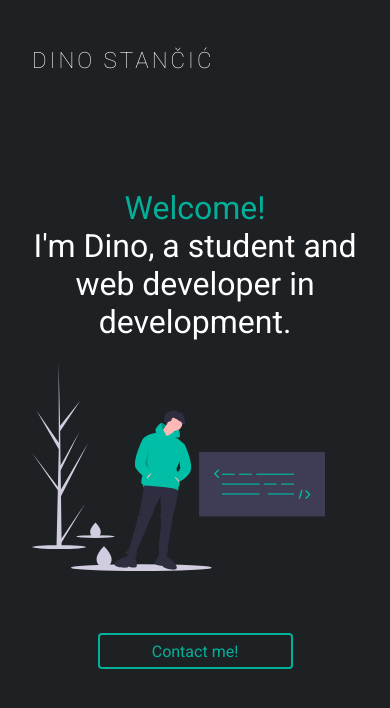
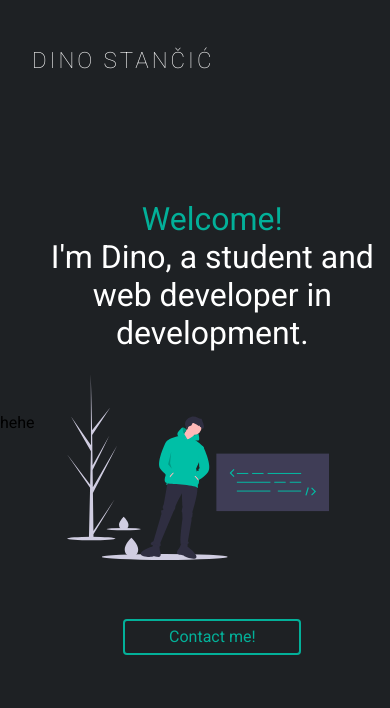
Before and after one commit to stancic/portfolio, a React (Create React App) app in the folder portfolio-frontend/: page / in a window 390 px wide. Shown: the top 708 px of the page. Built offline with nearby package versions, Linux system fonts and the light colour scheme; no server answers.

Commit message:
Initial commit for mobile navigation

```diff
--- a/portfolio-frontend/src/App.js
+++ b/portfolio-frontend/src/App.js
@@ -2,6 +2,7 @@
 import React, { useEffect } from 'react'
 import { BrowserRouter as Router, Route, Switch } from 'react-router-dom'
 import { useDispatch } from 'react-redux'
+import { getProjects } from './reducers/projectsReducer'
 
 //IMPORT STYLES
 import './App.scss'
@@ -12,8 +13,7 @@ import Socials from './components/socials/Socials'
 import LandingPage from './components/landing_page/LandingPage'
 import CustomCursor from './components/custom_cursor/CustomCursor'
 import Projects from './components/projects_page/Projects'
-import { getProjects } from './reducers/projectsReducer'
-
+import MobileNavigation from './components/navigation-bar/mobile-navigation/MobileNavigation'
 
 //DATA OBJECTS IMPORTING
 import { dataEN } from './components/data_objects/landingPageData'
@@ -30,6 +30,7 @@ function App() {
 			<div className="container-for-all">
 				<CustomCursor />
 				<Socials />
+				<MobileNavigation />
 				<Switch>
 					<Route path="/my_projects">
 						<Loading />
--- /dev/null
+++ b/portfolio-frontend/src/components/navigation-bar/mobile-navigation/MobileNavigation.js
@@ -0,0 +1,11 @@
+import React from 'react'
+
+function MobileNavigation() {
+	return (
+		<div>
+			hehe
+		</div>
+	)
+}
+
+export default MobileNavigation
--- /dev/null
+++ b/portfolio-frontend/src/components/navigation-bar/mobile-navigation/mobilenavigation.scss
@@ -0,0 +1 @@
+@import '../../../rwd_variables.scss';
```
